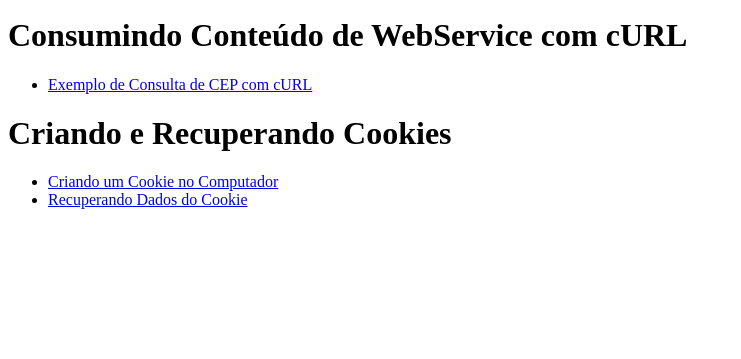
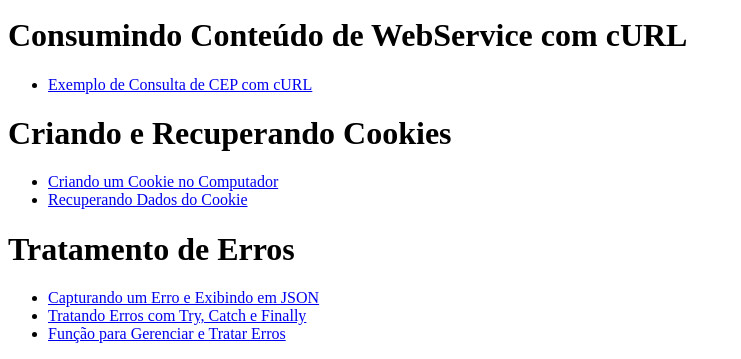
Before and after one commit to griel-cursos/curso_php-hcode, a PHP site: page /cursophp/indice.php in a window 1280 px wide. Shown: the part 3025-3384 px from the top of the page, without its empty margins (0-741 px from the left). Before the commit the page ends 3234 px from the top, so only its background shows below. Run offline with PHP 8.4, Linux system fonts and the light colour scheme.

Commit message:
Adicionado Tratamento de Erros ao Índice

```diff
--- a/indice.php
+++ b/indice.php
@@ -391,7 +391,18 @@
 					<a href="cookie/exemplo-02.php">Recuperando Dados do Cookie</a>
 				</li>
 			</ul>
-
+			<h1>Tratamento de Erros</h1>
+			<ul>
+				<li>
+					<a href="try/exemplo-01.php">Capturando um Erro e Exibindo em JSON</a>
+				</li>
+				<li>
+					<a href="try/exemplo-02.php">Tratando Erros com Try, Catch e Finally</a>
+				</li>
+				<li>
+					<a href="erros/exemplo-01.php">Função para Gerenciar e Tratar Erros</a>
+				</li>
+			</ul>
 
 
 		</body>
```
